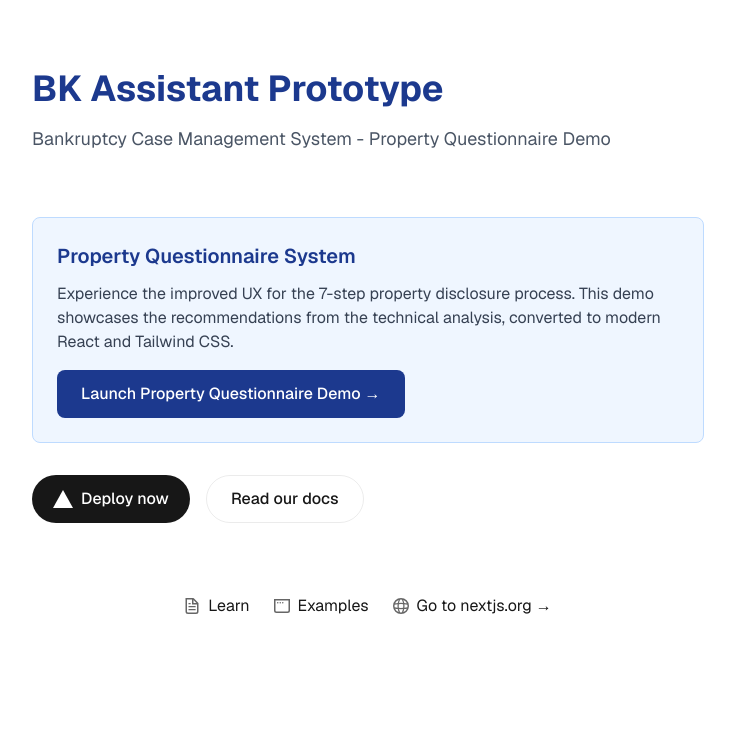
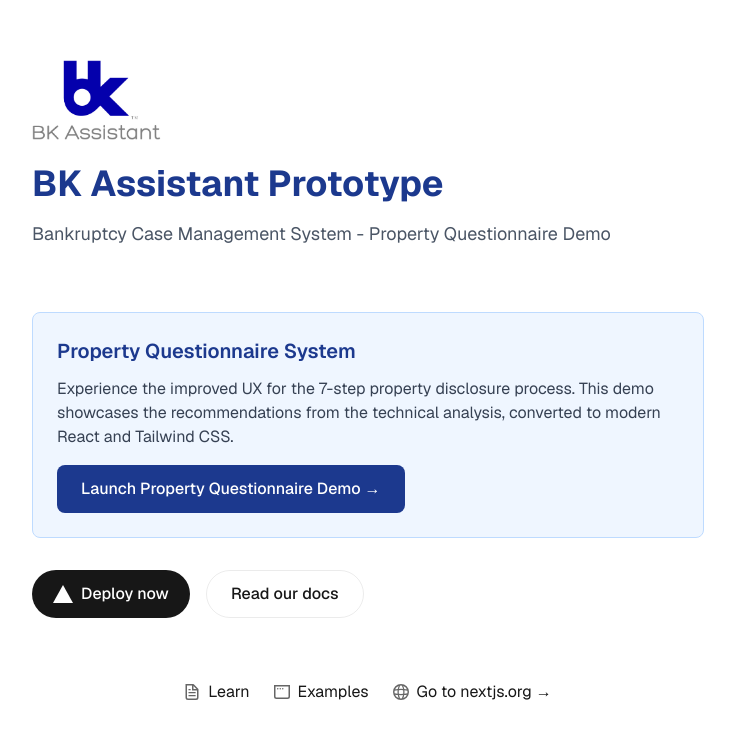
Before and after one commit to Cyberworld-builders/bk_prototype, a Next.js app: page / in a window 1280 px wide. Shown: the part 104-842 px from the top of the page, without its empty margins (272-1007 px from the left). Before the commit the page ends 800 px from the top, so only its background shows below. Built offline with nearby package versions, Linux system fonts and the light colour scheme.

Commit message:
adding logo

```diff
--- a/src/app/page.tsx
+++ b/src/app/page.tsx
@@ -6,6 +6,16 @@
     <div className="font-sans grid grid-rows-[20px_1fr_20px] items-center justify-items-center min-h-screen p-8 pb-20 gap-16 sm:p-20">
       <main className="flex flex-col gap-[32px] row-start-2 items-center sm:items-start">
         <div className="text-center sm:text-left">
+          <div className="flex items-center justify-center sm:justify-start mb-6">
+            <Image
+              src="/bk_logo.png"
+              alt="BK Assistant Logo"
+              width={200}
+              height={80}
+              priority
+              className="h-20 w-auto"
+            />
+          </div>
           <h1 className="text-4xl font-bold text-blue-900 mb-4">BK Assistant Prototype</h1>
           <p className="text-lg text-gray-600 mb-8">
             Bankruptcy Case Management System - Property Questionnaire Demo
--- a/src/app/property-questionnaire/page.tsx
+++ b/src/app/property-questionnaire/page.tsx
@@ -99,9 +99,14 @@
 
   const Header = () => (
     <div className="flex items-center justify-between mb-8">
-      <div className="bg-gray-200 px-4 py-2 rounded text-gray-600">
-        BK Assistant Logo
-      </div>
+      <Image
+        src="/bk_logo.png"
+        alt="BK Assistant Logo"
+        width={150}
+        height={60}
+        priority
+        className="h-12 w-auto"
+      />
       <div className="text-sm text-gray-600">
         Progress: {overallProgress}%
         <div className="w-32 h-1.5 bg-blue-100 rounded-full mt-2 overflow-hidden">
```
